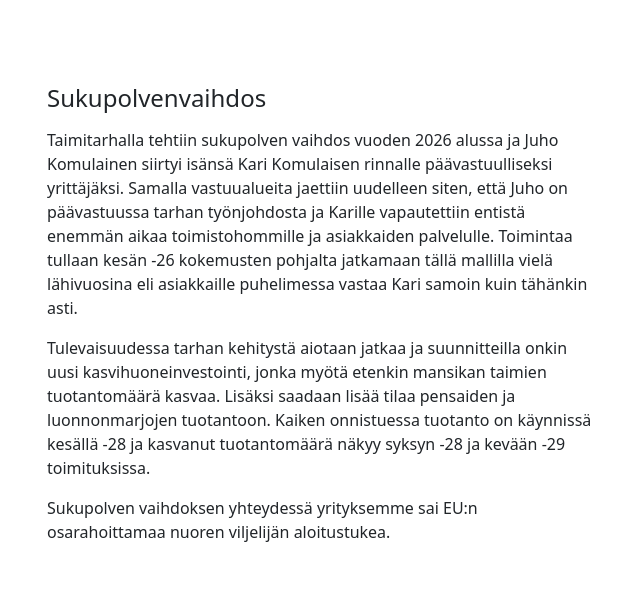
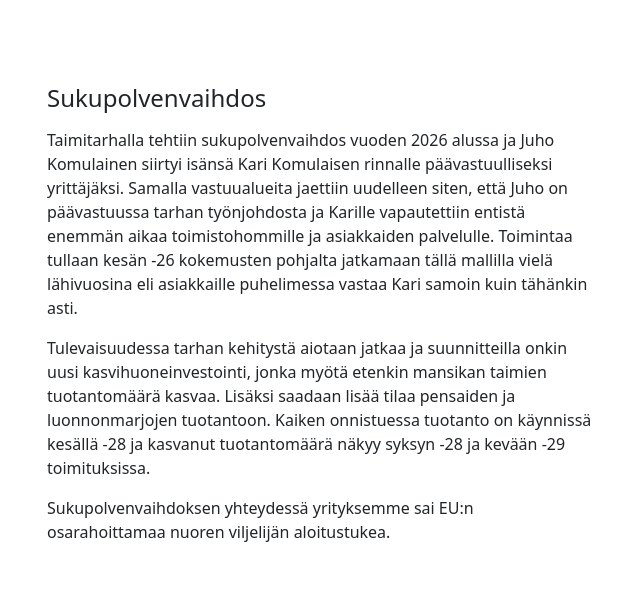
Before and after one commit to valpalt/peuraniemen-taimitarha-website, a plain HTML site: page tietoa-meista/index.html in a window 1280 px wide. Shown: the part 1310-1904 px from the top of the page, 605-1245 px from the left. Drawn offline with nearby package versions, Linux system fonts and the light colour scheme.

Commit message:
Sukupolven vaihdos -> sukupolvenvaihdos

```diff
--- a/tietoa-meista/index.html
+++ b/tietoa-meista/index.html
@@ -47,9 +47,9 @@
 
                 <div class="col-md-6 info-text about-new-text">
                     <h4>Sukupolvenvaihdos</h4>
-                    <p>Taimitarhalla tehtiin sukupolven vaihdos vuoden 2026 alussa ja Juho Komulainen siirtyi isänsä Kari Komulaisen rinnalle päävastuulliseksi yrittäjäksi. Samalla vastuualueita jaettiin uudelleen siten, että Juho on päävastuussa tarhan työnjohdosta ja Karille vapautettiin entistä enemmän aikaa toimistohommille ja asiakkaiden palvelulle. Toimintaa tullaan kesän -26 kokemusten pohjalta jatkamaan tällä mallilla vielä lähivuosina eli asiakkaille puhelimessa vastaa Kari samoin kuin tähänkin asti.</p>
+                    <p>Taimitarhalla tehtiin sukupolvenvaihdos vuoden 2026 alussa ja Juho Komulainen siirtyi isänsä Kari Komulaisen rinnalle päävastuulliseksi yrittäjäksi. Samalla vastuualueita jaettiin uudelleen siten, että Juho on päävastuussa tarhan työnjohdosta ja Karille vapautettiin entistä enemmän aikaa toimistohommille ja asiakkaiden palvelulle. Toimintaa tullaan kesän -26 kokemusten pohjalta jatkamaan tällä mallilla vielä lähivuosina eli asiakkaille puhelimessa vastaa Kari samoin kuin tähänkin asti.</p>
                     <p>Tulevaisuudessa tarhan kehitystä aiotaan jatkaa ja suunnitteilla onkin uusi kasvihuoneinvestointi, jonka myötä etenkin mansikan taimien tuotantomäärä kasvaa. Lisäksi saadaan lisää tilaa pensaiden ja luonnonmarjojen tuotantoon. Kaiken onnistuessa tuotanto on käynnissä kesällä -28 ja kasvanut tuotantomäärä näkyy syksyn -28 ja kevään -29 toimituksissa.</p>
-                    <p>Sukupolven vaihdoksen yhteydessä yrityksemme sai EU:n osarahoittamaa nuoren viljelijän aloitustukea.</p>
+                    <p>Sukupolvenvaihdoksen yhteydessä yrityksemme sai EU:n osarahoittamaa nuoren viljelijän aloitustukea.</p>
                 </div>
 
                 <div class="col-md-6 about-new-image">
```
